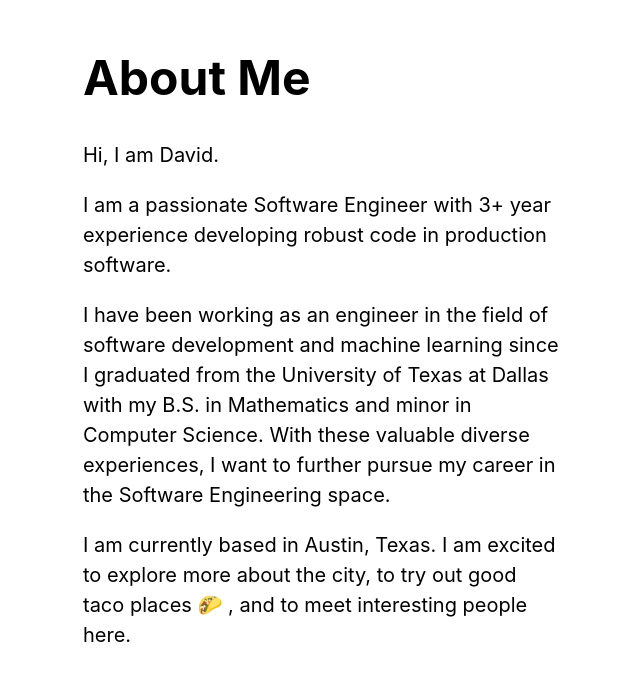
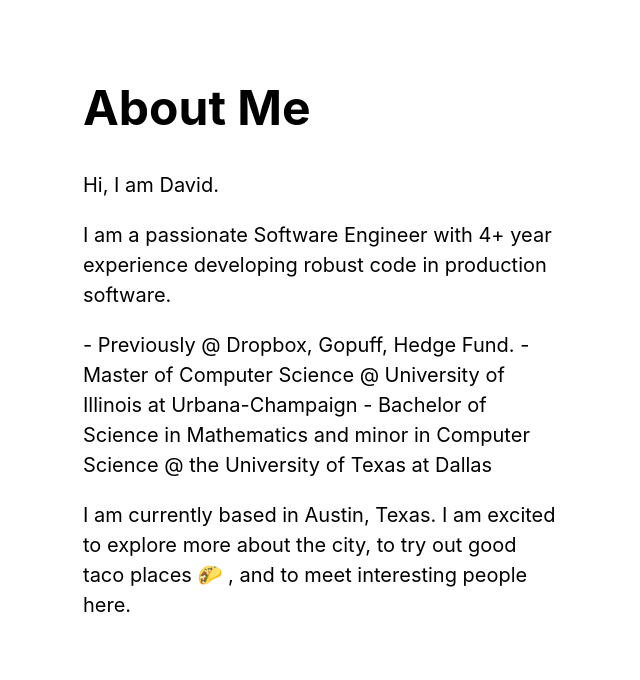
Before and after one commit to davidhuang620/David-Huang, a React (Create React App) app: page / in a window 1280 px wide. Shown: the part 1113-1793 px from the top of the page, without its empty margins (317-957 px from the left). Built offline with nearby package versions, Linux system fonts and the light colour scheme.

Commit message:
Update About.js

```diff
--- a/src/components/About/About.js
+++ b/src/components/About/About.js
@@ -18,12 +18,12 @@ const About = () => {
                   Hi, I am David.
                   </p>
                   <p>
-                  I am a passionate Software Engineer with 3+ year experience developing robust code in production software.
+                  I am a passionate Software Engineer with 4+ year experience developing robust code in production software.
                   </p>
                   <p>
-                     I have been working as an engineer in the field of software development and machine learning
-                     since I graduated from the University of Texas at Dallas with my B.S. in Mathematics and minor in Computer Science.
-                     With these valuable diverse experiences, I want to further pursue my career in the Software Engineering space.
+                     - Previously @ Dropbox, Gopuff, Hedge Fund.
+                     - Master of Computer Science @ University of Illinois at Urbana-Champaign
+                     - Bachelor of Science in Mathematics and minor in Computer Science @ the University of Texas at Dallas
                   </p>
                   <p>
                      I am currently based in Austin, Texas.
```
